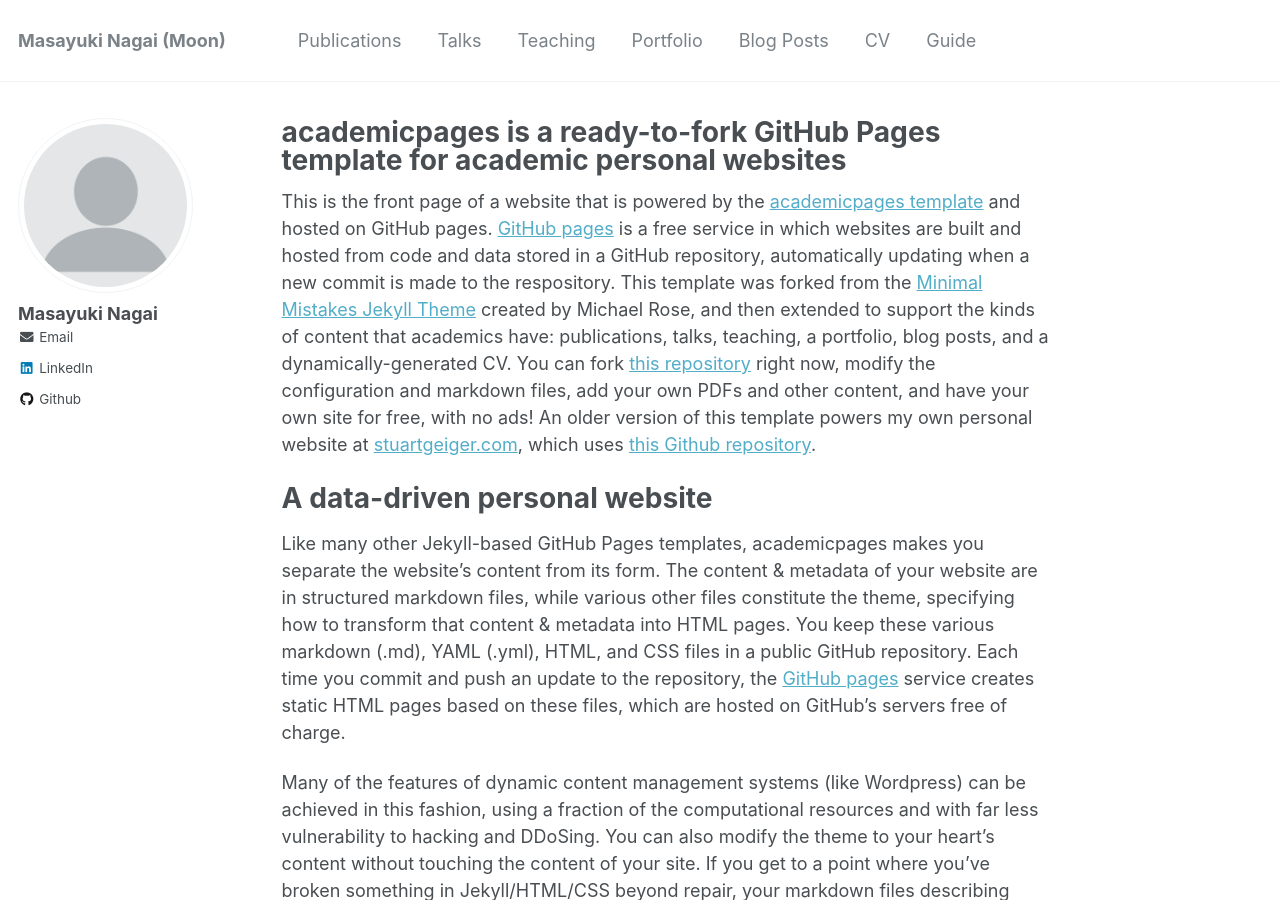
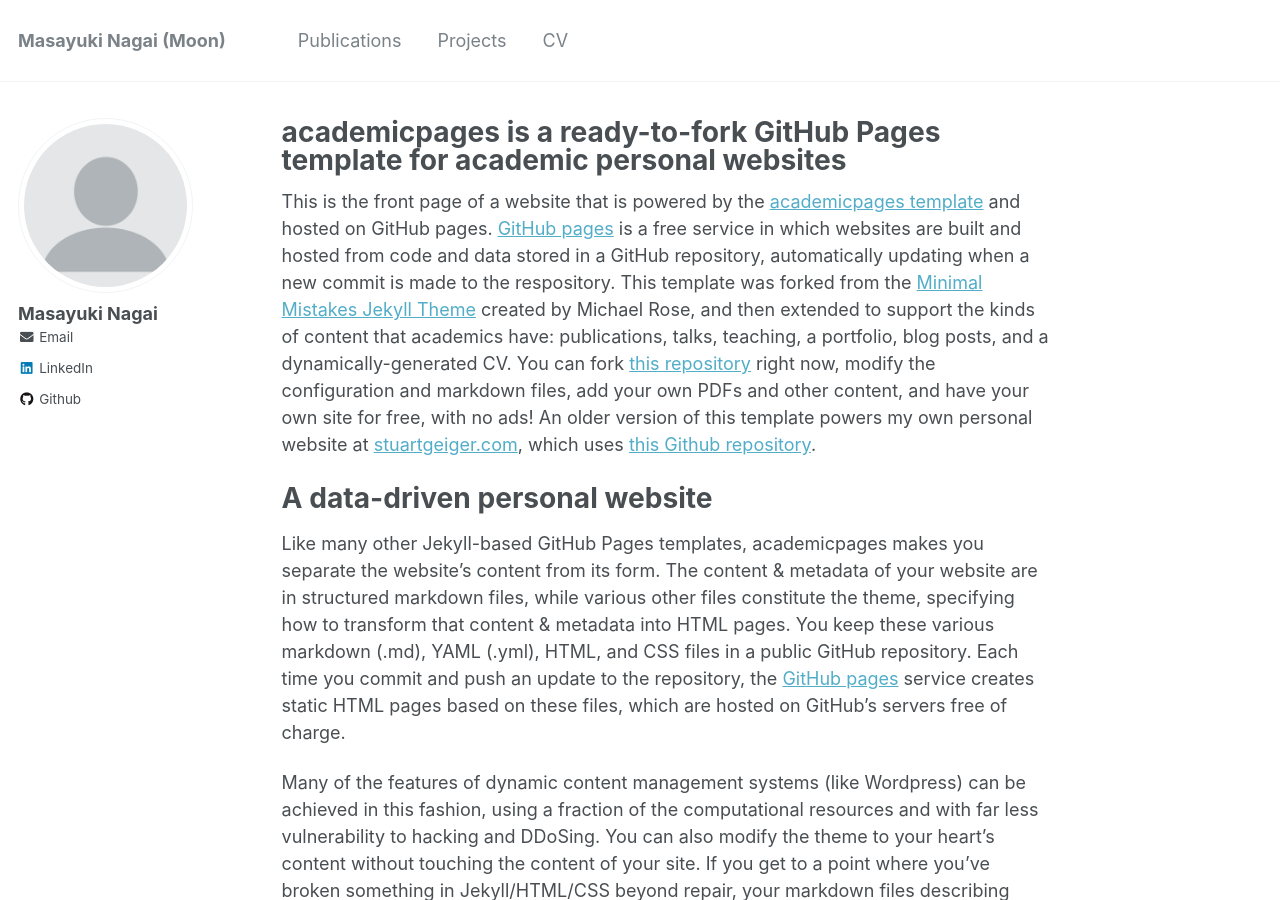
Before and after one commit to MasayukiNagai/MasayukiNagai.github.io, a Jekyll site: the page built from _pages/about.md, in a window 1280 px wide and 900 px high. Built offline with Jekyll 4.4.1, drawn with Linux system fonts in a browser that asks for light colours.

Commit message:
Update navigation.yml

```diff
--- a/_data/navigation.yml
+++ b/_data/navigation.yml
@@ -3,20 +3,11 @@ main:
   - title: "Publications"
     url: /publications/
 
-  - title: "Talks"
-    url: /talks/
+#   - title: "Teaching"
+#     url: /teaching/
 
-  - title: "Teaching"
-    url: /teaching/
-
-  - title: "Portfolio"
-    url: /portfolio/
-
-  - title: "Blog Posts"
-    url: /year-archive/
+  - title: "Projects"
+    url: /projects/
 
   - title: "CV"
     url: /cv/
-
-  - title: "Guide"
-    url: /markdown/
```
